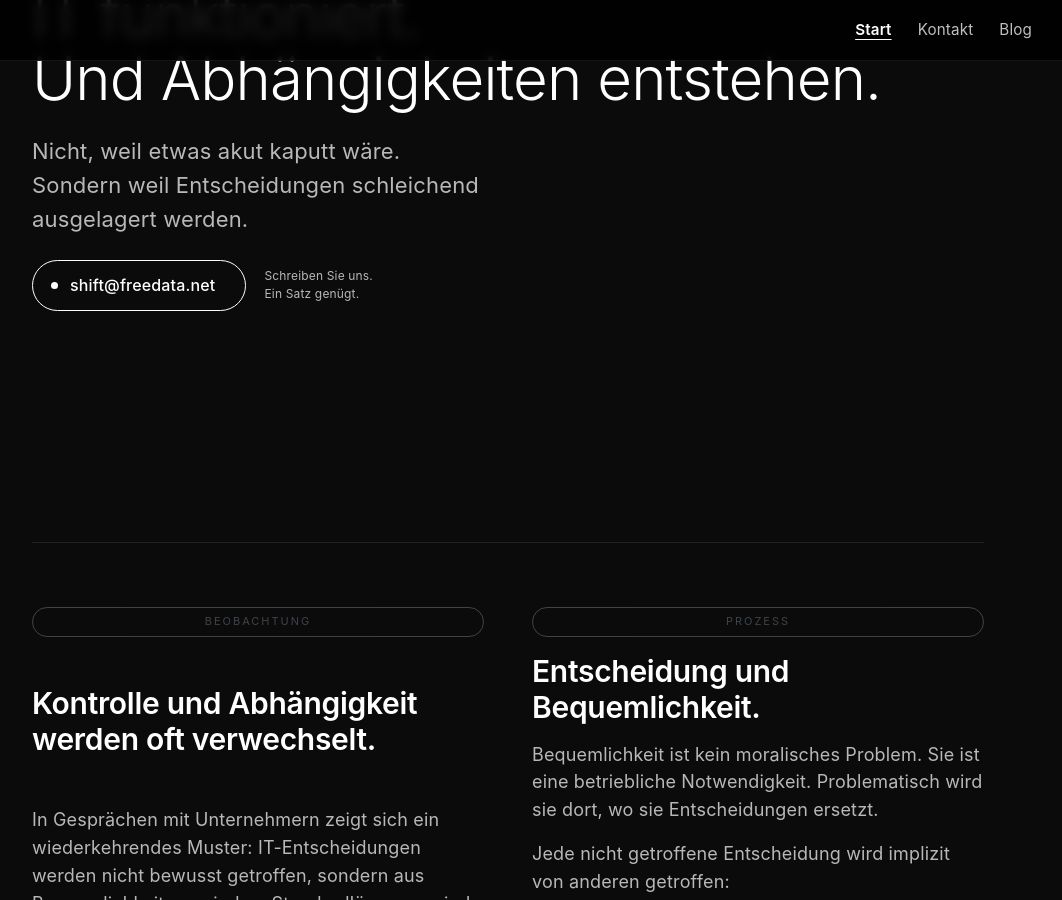
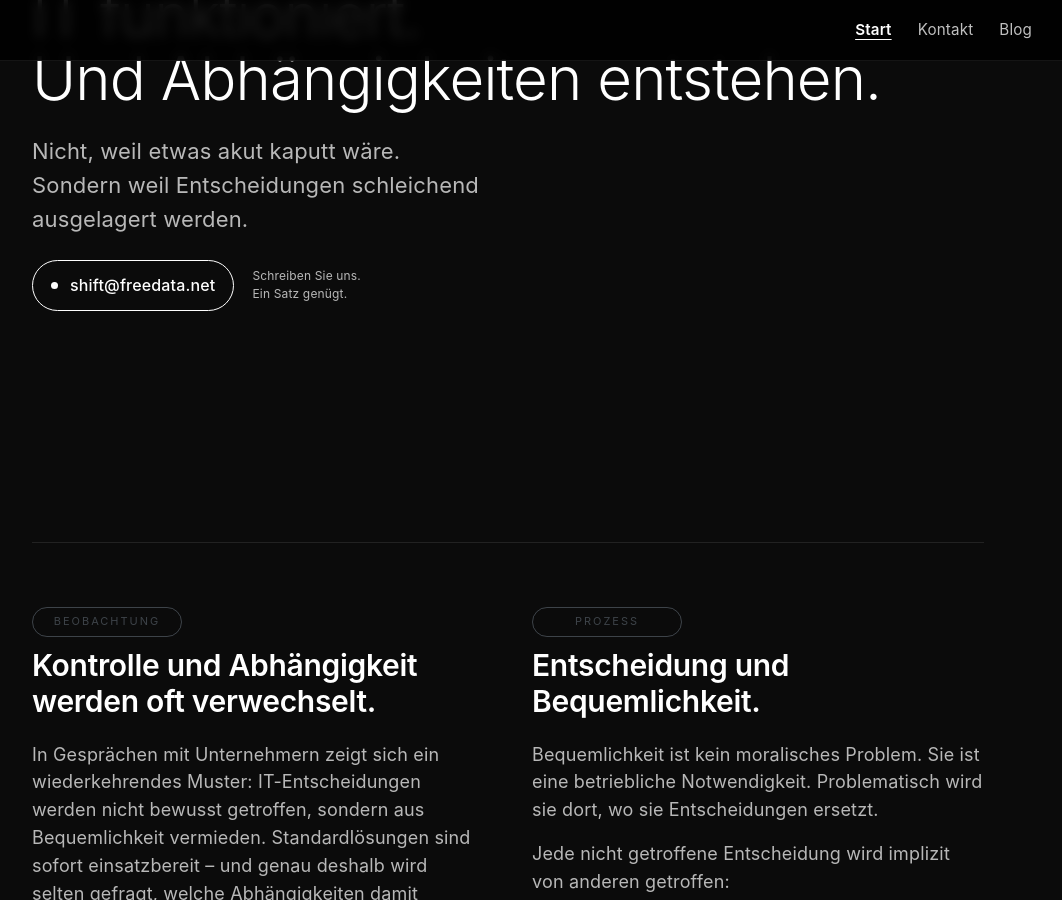
Before and after one commit to freedata-coop/freedata-coop.github.io, a Jekyll site: the page built from index.md, in a window 1280 px wide and 900 px high, scrolled down 313 px. Shown: the whole window, without its empty margins (132-1194 px from the left). Built offline with Jekyll 4.4.1, drawn with Linux system fonts in a browser that asks for light colours; some of the changed text lies outside the part shown.

Commit message:
(feat): edit css

```diff
--- a/assets/custom.css
+++ b/assets/custom.css
@@ -95,7 +95,7 @@ p{
   display:inline-flex;
   align-items:center;
   justify-content:center;
-  min-width: 140px;
+  min-width: 150px;
   padding:6px 14px;
   color: var(--mode-accent);
   border:1px solid var(--line);
@@ -125,10 +125,38 @@ p{
   }
 }
 
+/* ================= Head: Label + H2 ================= */
+
+.head{
+  display:flex;
+  flex-direction:column;
+  align-items:flex-start;
+  gap:10px;
+}
+
+/* ================= Stack: typografische Ordnung ================= */
+
 .stack{
-  display:grid;
-  gap:16px;
+  display:flex;
+  flex-direction:column;
+  align-items:flex-start;
 }
+
+.stack > .head{
+  margin-bottom:22px;
+}
+
+.stack > p,
+.stack > ul{
+  margin-top:0;
+  margin-bottom:16px;
+}
+
+/* Labels minimal beruhigen */
+.label{
+  min-width:150px;
+}
+
 
 /* Divider */
 .divider{
--- a/index.md
+++ b/index.md
@@ -12,12 +12,10 @@ title: FreeData – Kontrolle statt Abhängigkeit.
     Nicht, weil etwas akut kaputt wäre.<br>
     Sondern weil Entscheidungen schleichend ausgelagert werden.
   </p>
-
   <div class="row">
-    <a class="cta" href="mailto:shift@freedata.net?subject=Kontrolle%20statt%20Abh%C3%A4ngigkeit%20%E2%80%93%20FreeData&body=Kurz%3A%20Worum%20es%20bei%20uns%20geht%3A%20">
+    <a class="cta" href="mailto:shift@freedata.net">
       <span class="dot" aria-hidden="true"></span>
       <span>shift@freedata.net</span>
-      <span class="caret" aria-hidden="true"></span>
     </a>
     <span class="tiny">Schreiben Sie uns.<br>Ein Satz genügt.</span>
   </div>
@@ -26,9 +24,12 @@ title: FreeData – Kontrolle statt Abhängigkeit.
 <hr class="divider"/>
 
 <section class="grid" aria-label="Beobachtung und Unterscheidungen">
+
   <div class="stack">
-    <span class="label">Beobachtung</span>
-    <h2>Kontrolle und Abhängigkeit werden oft verwechselt.</h2>
+    <div class="head">
+      <span class="label">Beobachtung</span>
+      <h2>Kontrolle und Abhängigkeit werden oft verwechselt.</h2>
+    </div>
     <p>
       In Gesprächen mit Unternehmern zeigt sich ein wiederkehrendes Muster:
       IT-Entscheidungen werden nicht bewusst getroffen, sondern aus Bequemlichkeit vermieden.
@@ -42,8 +43,10 @@ title: FreeData – Kontrolle statt Abhängigkeit.
   </div>
 
   <div class="stack">
-    <span class="label">Prozess</span>
-    <h2>Entscheidung und Bequemlichkeit.</h2>
+    <div class="head">
+      <span class="label">Prozess</span>
+      <h2>Entscheidung und Bequemlichkeit.</h2>
+    </div>
     <p>
       Bequemlichkeit ist kein moralisches Problem. Sie ist eine betriebliche Notwendigkeit.
       Problematisch wird sie dort, wo sie Entscheidungen ersetzt.
@@ -60,14 +63,18 @@ title: FreeData – Kontrolle statt Abhängigkeit.
       Sie verdünnt sich.
     </p>
   </div>
+
 </section>
 
 <hr class="divider"/>
 
 <section class="grid" aria-label="Technische Konkretisierung und Konsequenz">
+
   <div class="stack">
-    <span class="label">Technik</span>
-    <h2>Besitz ist etwas anderes als Zugriff.</h2>
+    <div class="head">
+      <span class="label">Technik</span>
+      <h2>Besitz ist etwas anderes als Zugriff.</h2>
+    </div>
     <p>
       Technisch zeigt sich diese Verdünnung sehr konkret:
       Systeme können nutzbar sein, ohne verfügbar zu sein.
@@ -83,8 +90,10 @@ title: FreeData – Kontrolle statt Abhängigkeit.
   </div>
 
   <div class="stack">
-    <span class="label">Konsequenz</span>
-    <h2>Warum Einzellösungen nicht skalieren.</h2>
+    <div class="head">
+      <span class="label">Konsequenz</span>
+      <h2>Warum Einzellösungen nicht skalieren.</h2>
+    </div>
     <p>
       Individuelle Optimierung ist sinnvoll. Aber sie skaliert schlecht.
       Jedes Unternehmen, das dieselben Grundentscheidungen immer wieder neu treffen muss,
@@ -95,14 +104,18 @@ title: FreeData – Kontrolle statt Abhängigkeit.
       Was fehlt, ist vorentschiedene Struktur.
     </p>
   </div>
+
 </section>
 
 <hr class="divider"/>
 
 <section class="grid" aria-label="Genossenschaft und Selbstbeschreibung">
+
   <div class="stack">
-    <span class="label">Organisationslogik</span>
-    <h2>Die Logik einer Genossenschaft.</h2>
+    <div class="head">
+      <span class="label">Organisationslogik</span>
+      <h2>Die Logik einer Genossenschaft.</h2>
+    </div>
     <p>
       Eine Genossenschaft ist keine Ideologie.
       Sie ist eine Organisationsform, die kollektive Vorentscheidungen ermöglicht –
@@ -114,10 +127,11 @@ title: FreeData – Kontrolle statt Abhängigkeit.
       <li>Offene Software macht Entscheidungen überprüfbar.</li>
     </ul>
   </div>
-
   <div class="stack">
-    <span class="label">FreeData</span>
-    <h2>FreeData als Struktur.</h2>
+    <div class="head">
+      <span class="label">FreeData</span>
+      <h2>FreeData als Struktur.</h2>
+    </div>
     <p>
       FreeData ist keine Plattform. Kein Produktversprechen. Kein Manifest.
       FreeData ist der Versuch, Entscheidungen über IT-Grundlagen kollektiv vorzudenken
@@ -135,29 +149,29 @@ title: FreeData – Kontrolle statt Abhängigkeit.
 
 <section class="grid" aria-label="Feststellung und Kontakt">
   <div class="manifest">
-    <h3>Eine nüchterne Feststellung</h3>
-    <p><br>
-      Was unter Souveränität verstanden wird, entscheidet sich
-      nicht an Technologie allein. Sondern daran, wie
-      Entscheidungen unter Abhängigkeit möglich bleiben.
+    <p>
+      Was unter Souveränität verstanden wird,
+      entscheidet sich nicht an Technologie allein.
+      Sondern daran, wie Entscheidungen
+      unter Abhängigkeit möglich bleiben.
     </p>
   </div>
-
   <div class="stack">
-    <span class="label">Kontakt</span>
-    <h2>
-      Wenn diese Unterscheidungen für Sie Sinn ergeben,<br>
-      dann lohnt sich ein Gespräch.
-    </h2>
+    <div class="head">
+      <span class="label">Kontakt</span>
+      <h2>
+        Wenn diese Unterscheidungen für Sie Sinn ergeben,<br>
+        dann lohnt sich ein Gespräch.
+      </h2>
+    </div>
     <div class="row">
-      <a class="cta" href="mailto:shift@freedata.net?subject=Kontrolle%20statt%20Abh%C3%A4ngigkeit%20%E2%80%93%20FreeData&body=Kurz%3A%20Was%20ich%20bei%20uns%20sehe%3A%20">
-        <span class="dot" aria-hidden="true"></span>
+      <a class="cta" href="mailto:shift@freedata.net">
+        <span class="dot"></span>
         <span>shift@freedata.net</span>
-        <span class="caret" aria-hidden="true"></span>
       </a>
       <span class="tiny">Schreiben Sie uns.<br>Ein Satz genügt.</span>
     </div>
   </div>
+
 </section>
-
 <br><br><br>
```
